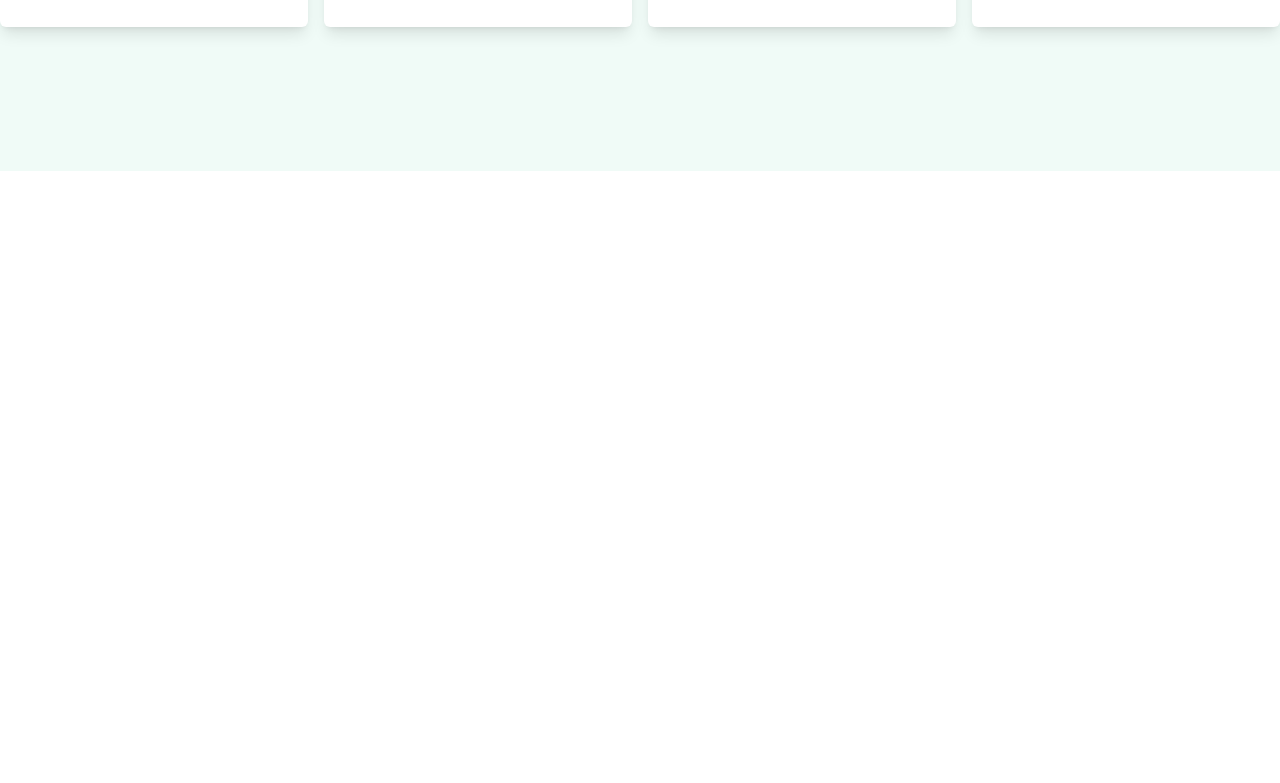
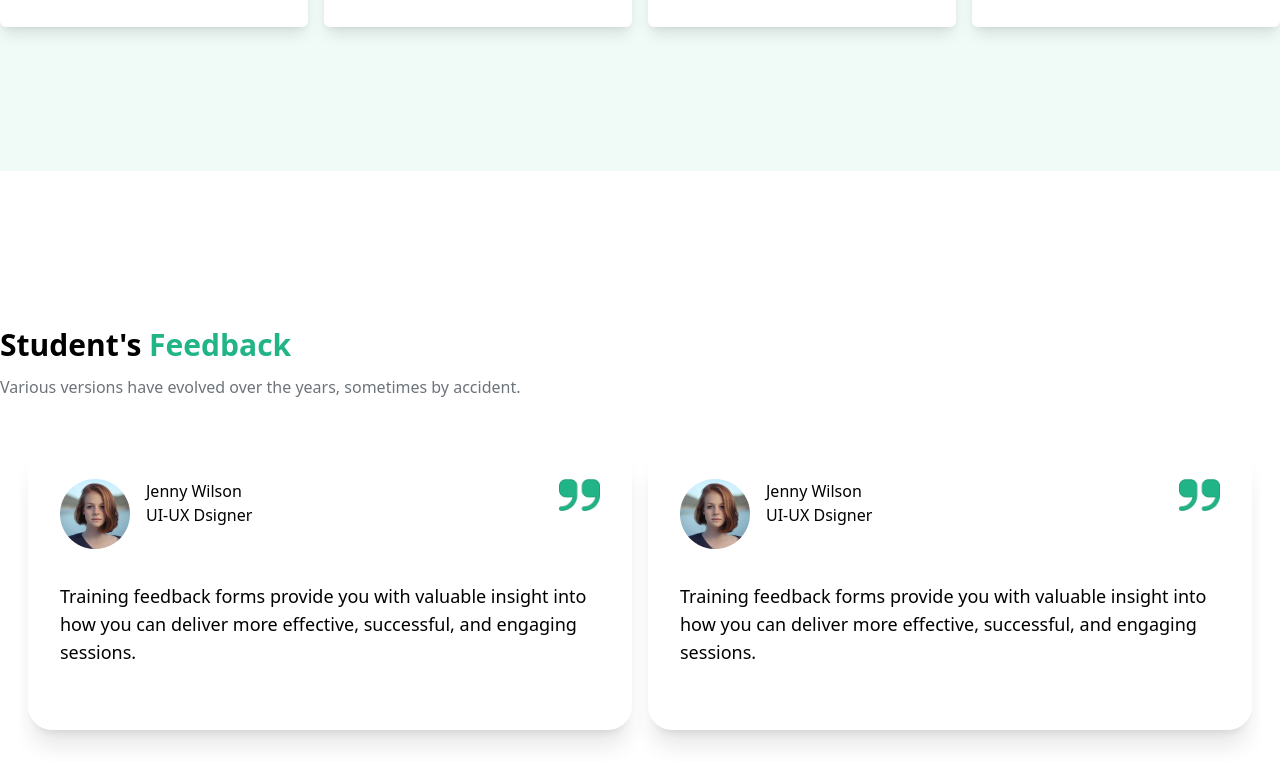
Before and after one commit to hosnyaroui/landing-page, a React (Vite) app in the folder landing/: page / in a window 1280 px wide. Shown: the part 2875-3658 px from the top of the page. Before the commit the page ends 3046 px from the top, so only its background shows below. Built offline with nearby package versions, Linux system fonts and the light colour scheme.

Commit message:
Adding Feedback section

```diff
--- a/landing/src/App.jsx
+++ b/landing/src/App.jsx
@@ -1,5 +1,5 @@
 
-import {  Achievement, Categories, Companies, Courses, Hero, Navbar } from './components'
+import {  Achievement, Categories, Companies, Courses, Feedback, Hero, Navbar } from './components'
 
 
 function App() {
@@ -13,6 +13,7 @@ function App() {
 <Courses />
 <Achievement />
 <Categories />
+<Feedback />
    </div>
 
   )
--- /dev/null
+++ b/landing/src/components/Feedback.jsx
@@ -0,0 +1,68 @@
+import React from 'react'
+import Card from './Card'
+import Slider from "react-slick";
+import { courses } from '../data/Courses';
+import FeedbackCard from './FeedbackCard';
+
+const Feedback = () => {
+  var settings = {
+    dots: true,
+    infinite: false,
+    speed: 500,
+    slidesToShow: 2,
+    slidesToScroll: 1,
+    responsive: [
+    {
+      breakpoint: 1024,
+      settings: {
+        slidesToShow: 1,
+        slidesToScroll: 1,
+        infinite: false,
+        dots: true
+      }
+    },
+    {
+      breakpoint: 600,
+      settings: {
+        slidesToShow: 1,
+        slidesToScroll: 1,
+        infinite: false,
+        dots: true
+      }
+    },
+    {
+      breakpoint: 480,
+      settings: {
+        slidesToShow: 1,
+        slidesToScroll: 1,
+        infinite: false,
+        dots: true
+      }
+    }
+    // You can unslick at a given breakpoint now by adding:
+    // settings: "unslick"
+    // instead of a settings object
+  ]
+  };
+
+  return (
+    <div className='w-full bg-white py-32'>
+        <div className='md:max-w-[1480px] m-auto max-w-[600px]  px-4 md:px-0'>
+            <div className='py-4'>
+              <h1 className='py-3 text-3xl font-bold'>Student's <span className='text-[#20B486]'>Feedback</span></h1>
+              <p className='text-[#6D737A]'>Various versions have evolved over the years, sometimes by accident.</p>
+            </div>
+
+            <Slider {...settings} className='px-5'>
+
+              <FeedbackCard />
+              <FeedbackCard />
+            </Slider>
+
+        </div>
+
+    </div>
+  )
+}
+
+export default Feedback
--- /dev/null
+++ b/landing/src/components/FeedbackCard.jsx
@@ -0,0 +1,28 @@
+import React from 'react'
+import { avatar, quotationMark } from '../assets'
+
+const FeedbackCard = () => {
+  return (
+    <div className='bg-white p-8 rounded-3xl shadow-xl my-8 mx-2'>
+      <div className='flex justify-between'>
+      <div className='flex gap-4'>
+        <img src={avatar} />
+        <div>
+            <h1>
+                Jenny Wilson
+            </h1>
+            <p>UI-UX Dsigner</p>
+        </div>
+              </div>
+              <img className='h-8' src={quotationMark} />
+
+    </div>
+    <div className='py-8'>
+<h3 className='text-lg'>Training feedback forms provide you with valuable insight into how you can deliver more effective, successful, and engaging sessions.</h3>
+
+    </div>
+      </div>
+  )
+}
+
+export default FeedbackCard
--- a/landing/src/components/index.js
+++ b/landing/src/components/index.js
@@ -4,4 +4,5 @@ import Companies from "./Companies";
 import Courses from "./Courses";
 import Achievement from "./Achievement";
 import Categories from "./Categories";
-export  {Navbar,Hero,Companies,Courses,Achievement,Categories}
+import Feedback from "./Feedback";
+export  {Navbar,Hero,Companies,Courses,Achievement,Categories,Feedback}
```
